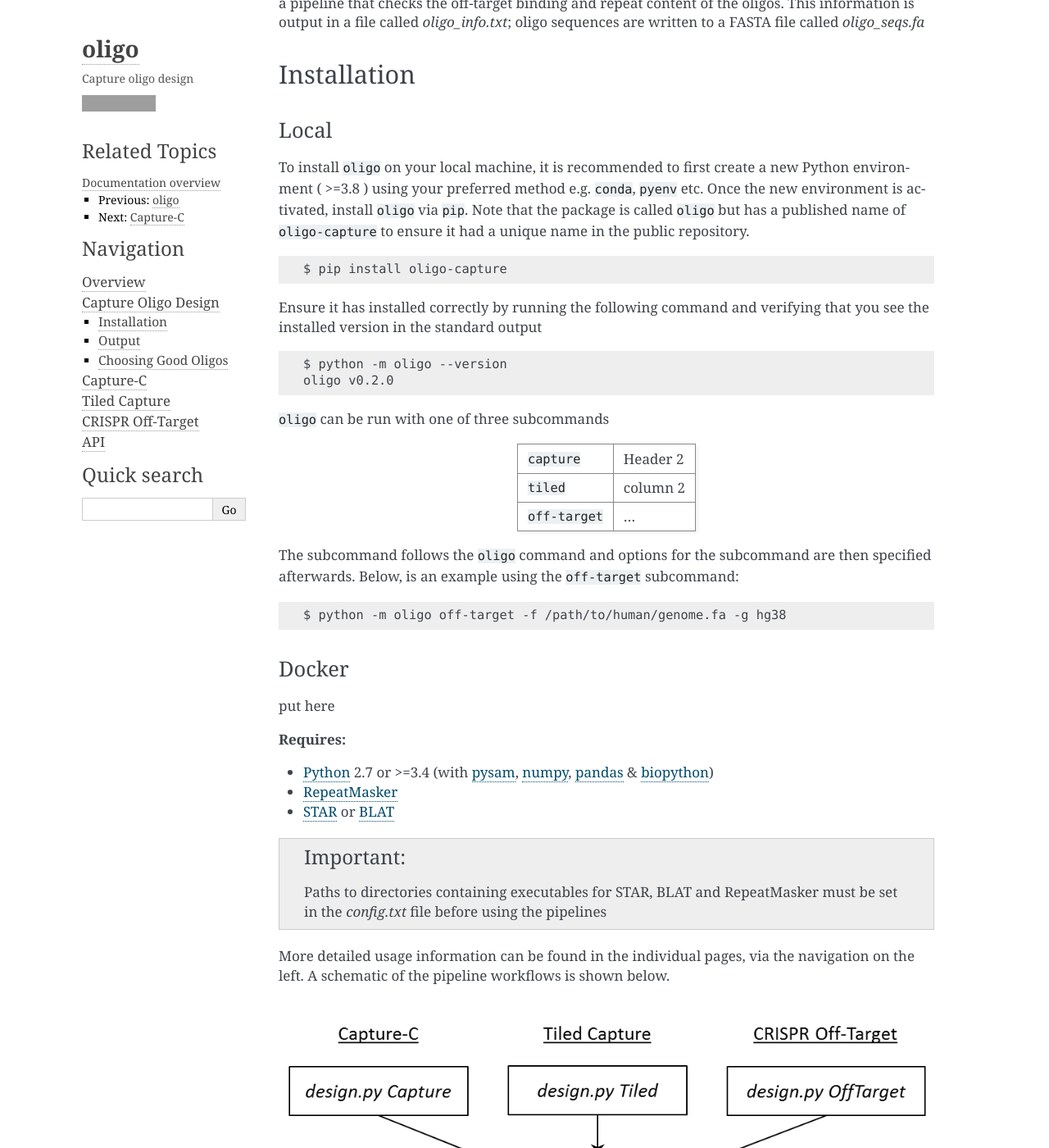
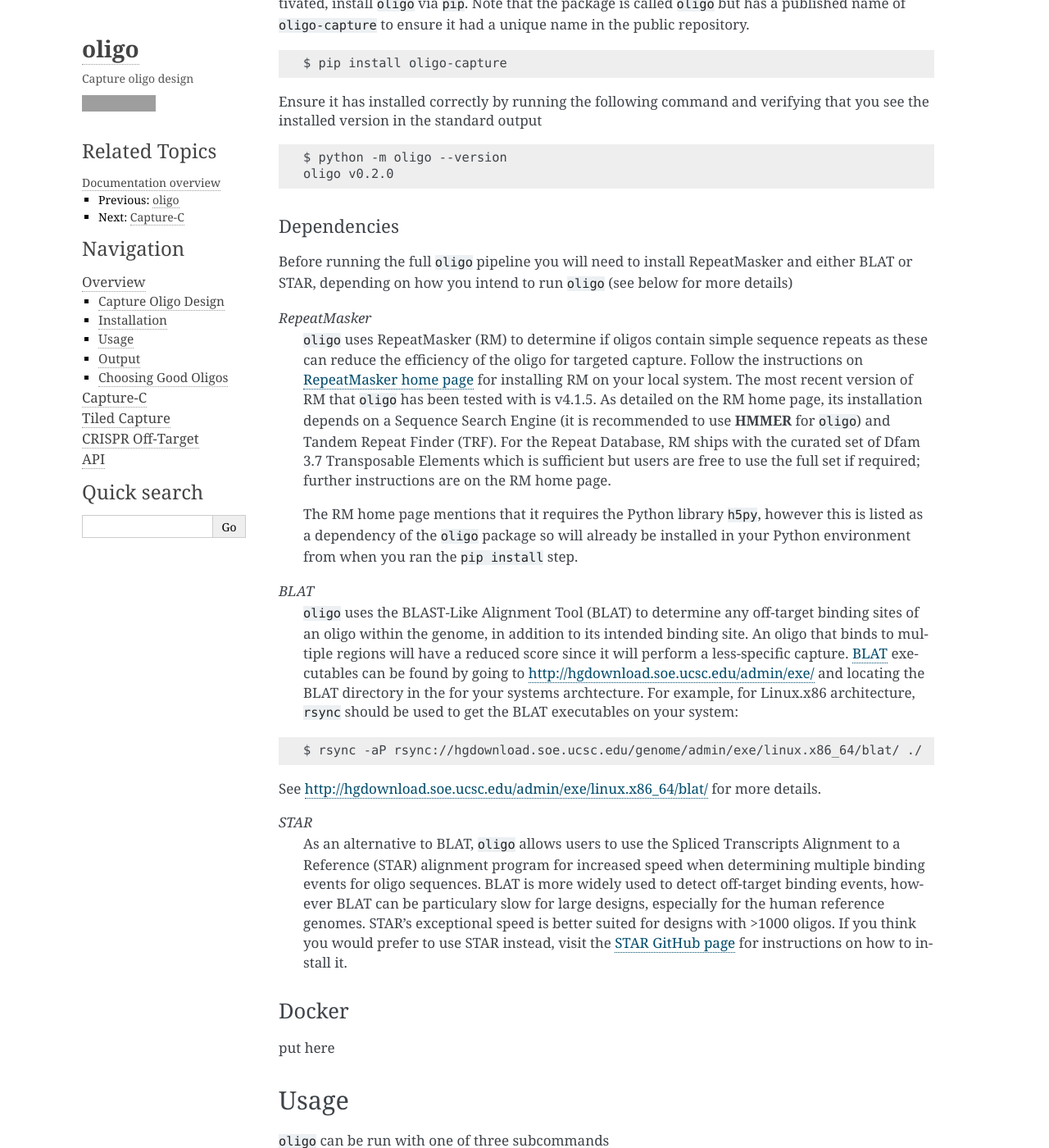
Before and after one commit to jbkerry/oligo, a Sphinx documentation site: the page built from docs/overview.rst, in a window 1280 px wide and 1400 px high, scrolled down 497 px. Shown: the whole window at 82% size. Built offline with Sphinx 7.4.7, drawn with Linux system fonts in a browser that asks for light colours; formulas are drawn with MathJax 3; some of the changed text lies outside the part shown; grey boxes are pictures that could not be loaded.

Commit message:
Documentation updates for new installation method

```diff
--- a/README.rst
+++ b/README.rst
@@ -2,21 +2,19 @@
 Capture Oligo Design
 ####################
 
-The *design.py* module consists of three classes for Capture-C oligo design.
+For full documentation, see http://oligo.readthedocs.io
 
-* `Capture <http://oligo.rtfd.io/en/latest/capture.html>`_: designs oligos for a standard Capture-C experiment. The user supplies a list of viewpoint coordinates, and oligos are generated adjacent to the flanking recognition sequence of a specified restriction enzyme.
-* `Tiled <http://oligo.rtfd.io/en/latest/tiled.html>`_: designs oligos for multiple adjacent restriction fragments across a specified region of a chromosome, or for the entire chromosome. If *Tiled* is run in contiguous mode, oligos are generated independent of restriction fragments and
-  are instead generated for a user-specified step size, in an adjacent manner.
-* `OffTarget <http://oligo.rtfd.io/en/latest/off_target.html>`_: designs oligos to capture DNA surrounding potential CRISPR off-target cut sites to allow for efficient sequencing to determine off-target activity.
+``oligo`` provides functionality to automate primer design for DNA capture experiments, providing the user with details about efficiency of the primers generated.
 
-These three classes all generate oligo sequences, based on different underlying behaviours. When run from the command line, *design.py* uses methods from the `Tools <http://oligo.rtfd.io/en/latest/tools_class.html>`_ class in the *tools.py* module, in a pipeline that checks
-the off-target binding and repeat content of the oligos. This information is output in a file called *oligo_info.txt*; oligo sequences are written to a FASTA file called *oligo_seqs.fa*
+.. contents:: Table of Contents
+   :depth: 2
 
 Installation
 ============
 Local
 -----
-
+oligo
+^^^^^
 To install ``oligo`` on your local machine, it is recommended to first create a new Python environment ( >=3.8 ) using your preferred method e.g. ``conda``, ``pyenv`` etc. Once the new environment is activated, install ``oligo``
 via ``pip``. Note that the package is called ``oligo`` but has a published name of ``oligo-capture`` to ensure it had a unique name in the public repository.
 
@@ -31,15 +29,59 @@ Ensure it has installed correctly by running the following command and verifying
   $ python -m oligo --version
   oligo v0.2.0
 
+Dependencies
+^^^^^^^^^^^^
+
+Before running the full ``oligo`` pipeline you will need to install RepeatMasker and either BLAT or STAR, depending on how you intend to run ``oligo`` (see below for more details)
+
+*RepeatMasker*
+  ``oligo`` uses RepeatMasker (RM) to determine if oligos contain simple sequence repeats as these can reduce the efficiency of the oligo for targeted capture. Follow the instructions
+  on `RepeatMasker home page <http://www.repeatmasker.org/>`_ for installing RM on your local system. The most recent version of RM that ``oligo`` has been tested with is v4.1.5. As detailed
+  on the RM home page, its installation depends on a Sequence Search Engine (it is recommended to use **HMMER** for ``oligo``) and Tandem Repeat Finder (TRF). For the Repeat Database, RM ships
+  with the curated set of Dfam 3.7 Transposable Elements which is sufficient but users are free to use the full set if required; further instructions are on the RM home page.
+
+.. highlights::
+
+  The RM home page mentions that it requires the Python library ``h5py``, however this is listed as a dependency of the ``oligo`` package so will already be installed in your Python environment
+  from when you ran the ``pip install`` step.
+
+*BLAT*
+  ``oligo`` uses the BLAST-Like Alignment Tool (BLAT) to determine any off-target binding sites of an oligo within the genome, in addition to its intended binding site. An oligo that binds
+  to multiple regions will have a reduced score since it will perform a less-specific capture. `BLAT <https://genome.ucsc.edu/FAQ/FAQblat.html>`_ executables can be found by going to
+  `<http://hgdownload.soe.ucsc.edu/admin/exe/>`_ and locating the BLAT directory in the for your systems archtecture. For example, for Linux.x86 architecture, ``rsync`` should be used
+  to get the BLAT executables on your system:
+
+.. code-block:: bash
+
+  $ rsync -aP rsync://hgdownload.soe.ucsc.edu/genome/admin/exe/linux.x86_64/blat/ ./
+
+See `<http://hgdownload.soe.ucsc.edu/admin/exe/linux.x86_64/blat/>`_ for more details.
+
+*STAR*
+  As an alternative to BLAT, ``oligo`` allows users to use the Spliced Transcripts Alignment to a Reference (STAR) alignment program for increased speed when determining multiple binding
+  events for oligo sequences. BLAT is more widely used to detect off-target binding events, however BLAT can be particulary slow for large designs, especially for the human
+  reference genomes. STAR’s exceptional speed is better suited for designs with >1000 oligos. If you think you would prefer to use STAR instead, visit the
+  `STAR GitHub page <https://github.com/alexdobin/STAR>`_ for instructions on how to install it.
+
+Docker
+------
+
+put here
+
+Usage
+=====
+
 ``oligo`` can be run with one of three subcommands
 
-+----------------+------------+
-| ``capture``    | Header 2   |
-+----------------+------------+
-| ``tiled``      | column 2   |
-+----------------+------------+
-| ``off-target`` | ...        |
-+----------------+------------+
+* `capture <http://oligo.rtfd.io/en/latest/capture.html>`_: designs oligos for a standard Capture-C experiment. The user supplies a list of viewpoint coordinates, and oligos are generated adjacent to the flanking recognition sequence of a specified restriction enzyme.
+* `tiled <http://oligo.rtfd.io/en/latest/tiled.html>`_: designs oligos for multiple adjacent restriction fragments across a specified region of a chromosome, or for the entire chromosome. If ``tiled`` is run in contiguous mode, oligos are generated independent of restriction fragments and
+  are instead generated for a user-specified step size, in an adjacent manner.
+* `off-target <http://oligo.rtfd.io/en/latest/off_target.html>`_: designs oligos to capture DNA surrounding potential CRISPR off-target cut sites to allow for efficient sequencing to determine off-target activity.
+
+These subcommands all generate oligo sequences, based on different underlying behaviours. Methods from the `Tools <http://oligo.rtfd.io/en/latest/tools_class.html>`_ class in the ``oligo.tools`` module are then used to check
+the off-target binding and repeat content of the oligos. This information is output in a file called *oligo_info.txt*; oligo sequences are written to a FASTA file called *oligo_seqs.fa*
+
+**Example**
 
 The subcommand follows the ``oligo`` command and options for the subcommand are then specified afterwards.
 Below, is an example using the ``off-target`` subcommand:
@@ -47,16 +89,3 @@ Below, is an example using the ``off-target`` subcommand:
 .. code-block:: bash
 
   $ python -m oligo off-target -f /path/to/human/genome.fa -g hg38
-
-Docker
-------
-
-put here
-
-**Requires:**
-
-* `Python <https://docs.python.org/3/>`_ 2.7 or >=3.4  (with `pysam <http://pysam.readthedocs.io/en/latest>`_, `numpy <http://www.numpy.org/>`_, `pandas <http://pandas.pydata.org/>`_ & `biopython <http://biopython.org/wiki/Biopython>`_)
-* `RepeatMasker <http://www.repeatmasker.org/>`_
-* `STAR <https://github.com/alexdobin/STAR>`_ or `BLAT <https://genome.ucsc.edu/FAQ/FAQblat.html>`_
-
-For full documentation, see http://oligo.readthedocs.io
--- a/docs/capture.rst
+++ b/docs/capture.rst
@@ -26,7 +26,7 @@ If the fragment length exactly equals the oligo length, only one oligo will be g
 Usage
 =====
 
-When run from the command line, `design.py Capture` takes the following parameters:
+When run from the command line, ``oligo capture`` takes the following parameters:
 
 .. option:: -h, --help
 
@@ -69,12 +69,12 @@ Below are examples using the `Capture` pipeline for different scenarios
 .. code-block:: bash
     :caption: 50bp oligos for NlaIII fragments in hg19 build, using STAR to check off-target binding
 
-    $ python design.py Capture -f ~/hg19/Sequence/genome.fa -g hg19 -b viewpoints.bed -o 50 -e NlaIII -s ~/hg19/STAR/
+    $ python -m oligo capture -f ~/hg19/Sequence/genome.fa -g hg19 -b viewpoints.bed -o 50 -e NlaIII -s ~/hg19/STAR/
 
 .. code-block:: bash
     :caption: 70bp oligos for HindIII fragments in mm10 build, using BLAT to check off-target binding
 
-    $ python design.py Capture -f ~/mm10/Sequence/genome.fa -g mm10 -b mouse_viewpoints.bed -e HindIII --blat
+    $ python -m oligo capture -f ~/mm10/Sequence/genome.fa -g mm10 -b mouse_viewpoints.bed -e HindIII --blat
 
 Specifics
 ---------
--- a/docs/conf.py
+++ b/docs/conf.py
@@ -22,7 +22,6 @@ import sys
 from unittest.mock import MagicMock
 from datetime import datetime
 
-sys.path.insert(0, os.path.abspath('..'))
 sys.path.insert(0, os.path.abspath('../src'))
 
 class Mock(MagicMock):
@@ -70,7 +69,7 @@ master_doc = 'index'
 # General information about the project.
 project = 'oligo'
 year = datetime.now().year
-copyright = '{}, Jon Kerry'.format(year)
+copyright = f'{year}, Jon Kerry'
 author = 'Jon Kerry'
 
 # The version info for the project you're documenting, acts as replacement for
@@ -78,9 +77,9 @@ author = 'Jon Kerry'
 # built documents.
 #
 # The short X.Y version.
-version = '0.1'
+version = '0.2'
 # The full version, including alpha/beta/rc tags.
-release = '0.1.2'
+release = '0.2.0'
 
 # The language for content autogenerated by Sphinx. Refer to documentation
 # for a list of supported languages.
--- a/docs/off_target.rst
+++ b/docs/off_target.rst
@@ -27,7 +27,7 @@ to maintain an efficient pull-down of the region. Due to these points, we recomm
 Usage
 =====
 
-When run from the command line, `design.py OffTarget` takes the following parameters:
+When run from the command line, ``oligo off-target`` takes the following parameters:
 
 .. option:: -h, --help
 
@@ -73,12 +73,12 @@ Below are examples using the `OffTarget` pipeline for different scenarios
 .. code-block:: bash
     :caption: 100bp oligos using the hg18 build, walking out from the off-target sites 50bp at a time up until 300bp away, using BLAT to check off-target binding
 
-    $ python design.py OffTarget -f ~/hg18/Sequence/genome.fa -g hg18 -b off_target_sites.bed -o 100 -t 50 -m 300 --blat
+    $ python -m oligo off-target -f ~/hg18/Sequence/genome.fa -g hg18 -b off_target_sites.bed -o 100 -t 50 -m 300 --blat
 
 .. code-block:: bash
     :caption: 50bp oligos using the mm10 build, walking out from the off-target sites 10bp at a time up until 200bp away, using STAR to check off-target binding
 
-    $ python design.py OffTarget -f ~/mm10/Sequence/genome.fa -g mm10 -b ms_off_targets.bed -o 50 -s ~/mm10/STAR/
+    $ python -m oligo off-target -f ~/mm10/Sequence/genome.fa -g mm10 -b ms_off_targets.bed -o 50 -s ~/mm10/STAR/
 
 API
 ===
--- a/docs/overview.rst
+++ b/docs/overview.rst
@@ -2,8 +2,13 @@
 Overview
 ########
 
+Capture Oligo Design
+====================
+
+``oligo`` provides functionality to automate primer design for DNA capture experiments, providing the user with details about efficiency of the primers generated.
+
 .. include:: ../README.rst
-    :end-before: For full documentation
+    :start-line: 11
 
 .. important::
 
```
Also changed, not shown: docs/tiled.rst (+4 -4 lines).
